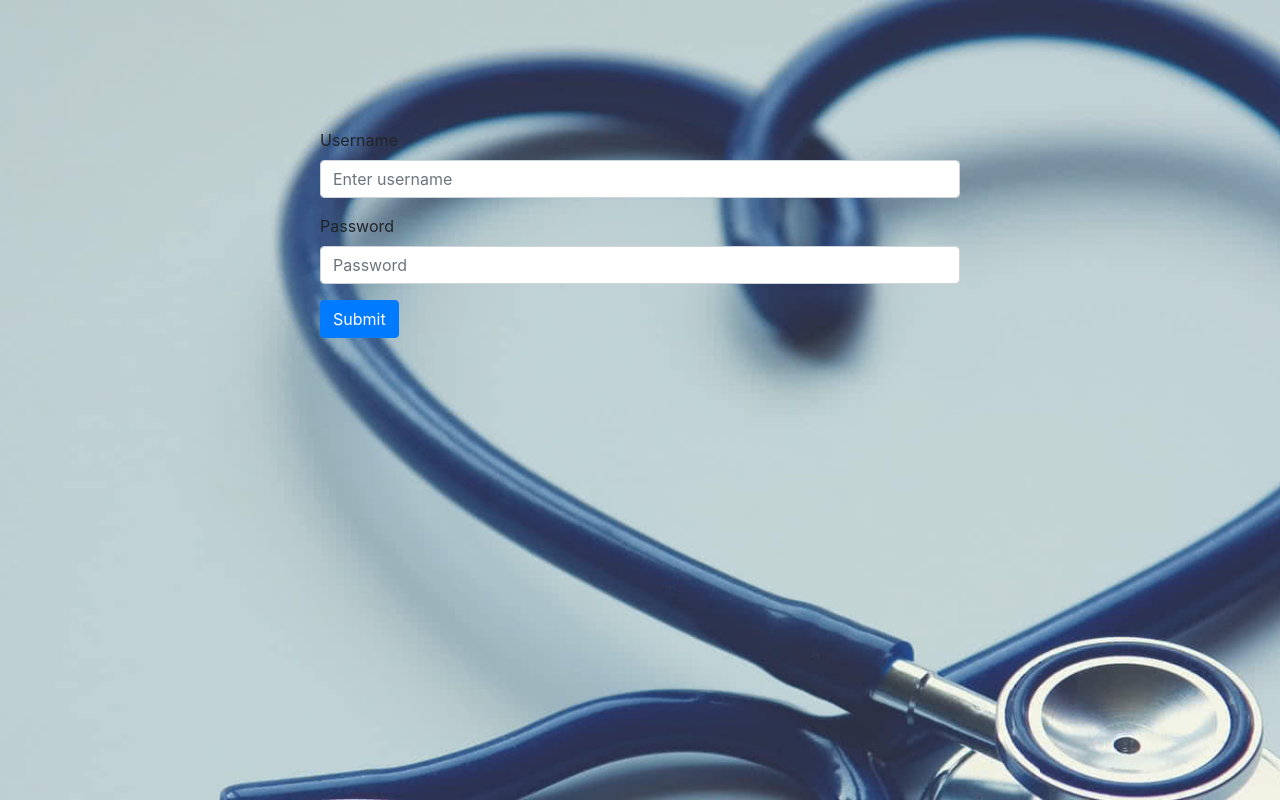
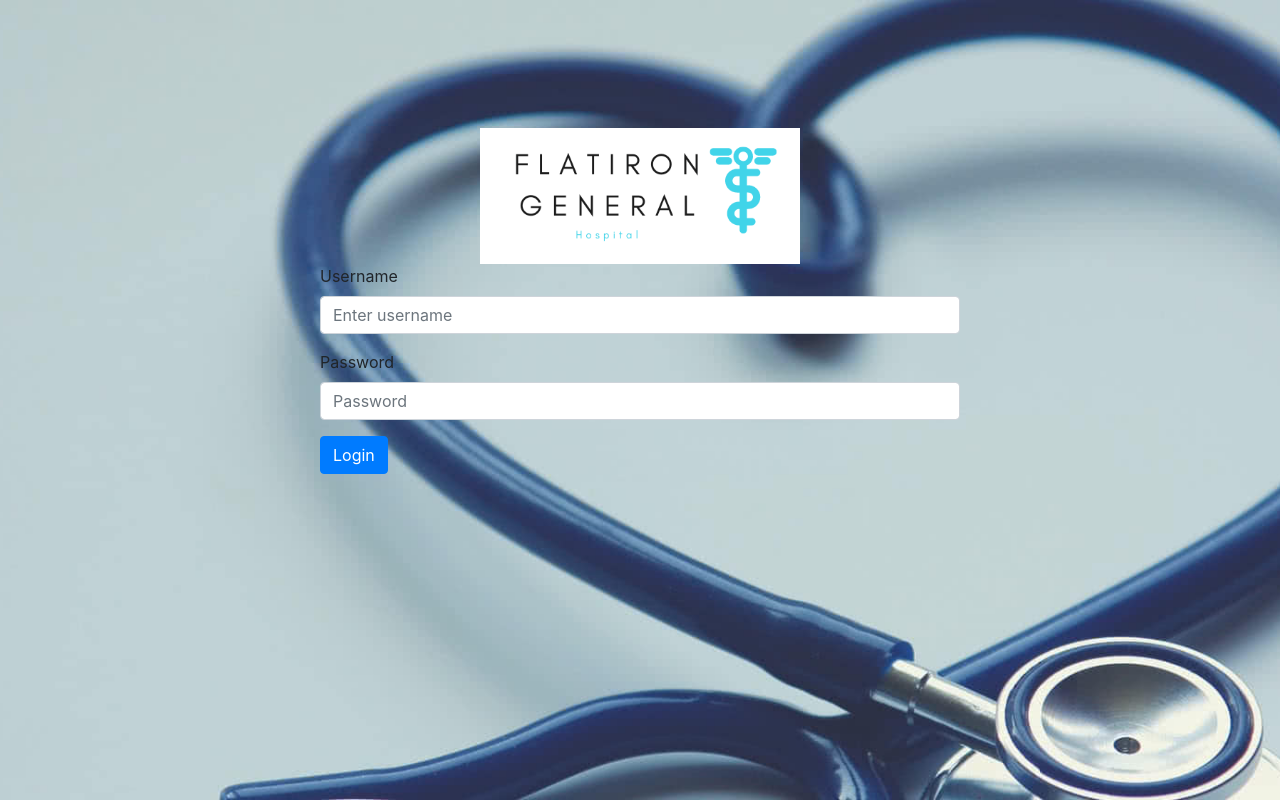
Before and after one commit to aribakhan97/FlatironGeneralFrontend, a React (Create React App) app: page / in a window 1280 px wide. Shown: the top 800 px of the page. Built offline with nearby package versions, Linux system fonts and the light colour scheme.

Commit message:
added logo

```diff
--- a/src/App.css
+++ b/src/App.css
@@ -94,3 +94,10 @@
 background-color: navy !important;
 color: white;
 }
+
+.login-container img{
+display: block;
+margin-left: auto;
+margin-right: auto;
+width: 50%;
+}
--- a/src/Containers/LoginContainer.js
+++ b/src/Containers/LoginContainer.js
@@ -1,10 +1,13 @@
 import React from "react";
 import {Form, Button} from 'react-bootstrap'
+import logo from '../Assets/logo.png'
 
 class LoginContainer extends React.Component {
   render() {
     return (
-      <Form className='login-container' onSubmit={(e) => this.props.handleLogin(e)}>
+      <div className='login-container'>
+        <img src = {logo}/>
+      <Form  onSubmit={(e) => this.props.handleLogin(e)}>
         <Form.Group controlId="formBasicEmail">
           <Form.Label>Username</Form.Label>
           <Form.Control type="text" placeholder="Enter username" />
@@ -15,9 +18,10 @@ class LoginContainer extends React.Component {
           <Form.Control type="password" placeholder="Password" />
         </Form.Group>
         <Button variant="primary" type="submit">
-          Submit
+          Login
         </Button>
       </Form>
+      </div>
     );
   }
 }
```
Also changed, not shown: src/Assets/logo.png (added).
